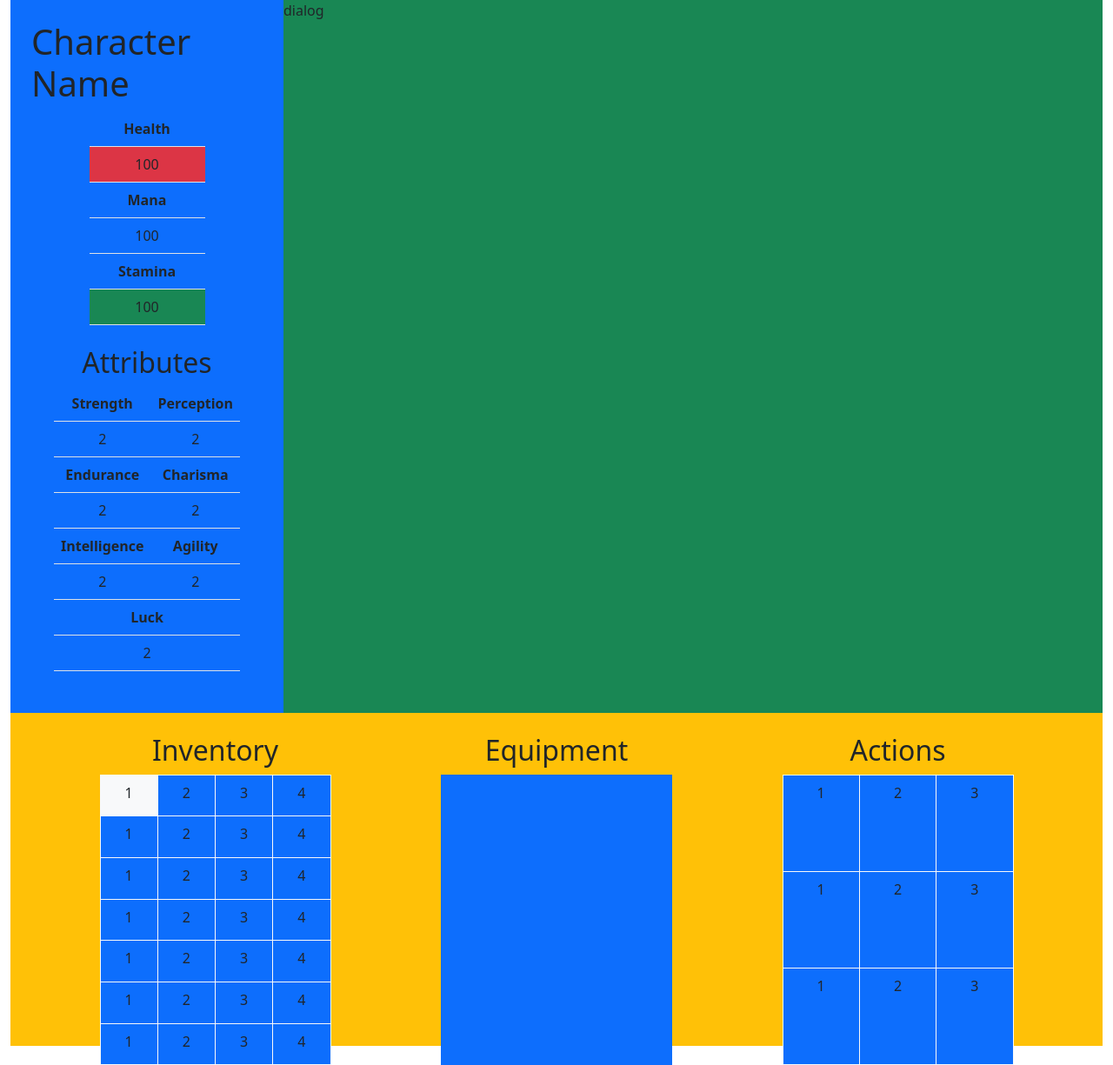
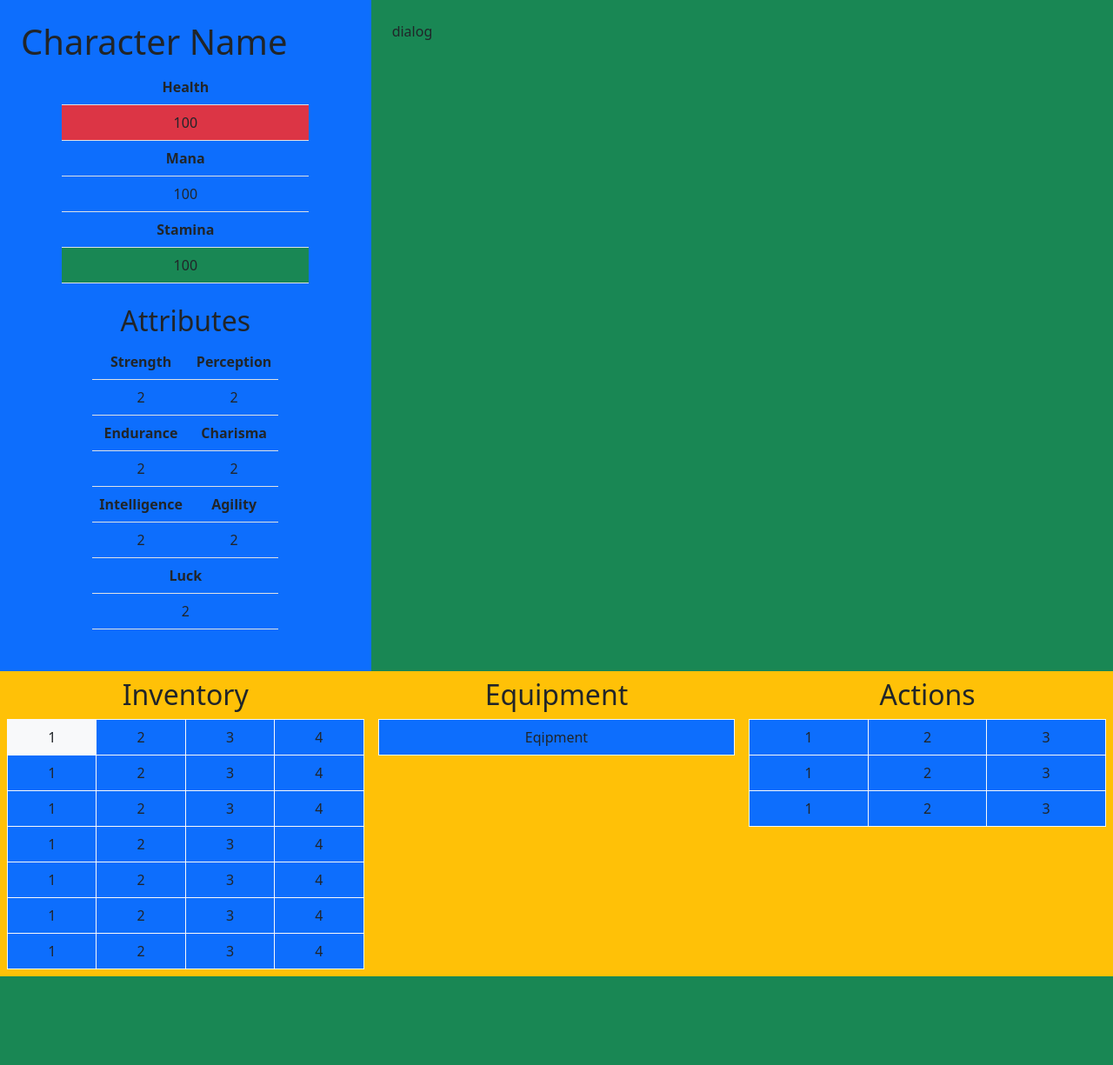
Before and after one commit to pgfrank1/PHP-MySQL-Fall-2022, a PHP site: page /adminer/projects/project4/index.php in a window 1280 px wide. Shown: the whole page at 87% size. After the commit the page ends 1123 px from the top, so only its background shows below. Run offline with PHP 8.4, Linux system fonts and the light colour scheme; some libraries are stand-ins or nearby versions.

Commit message:
UI width and height is working correctly.

```diff
--- a/projects/project4/index.php
+++ b/projects/project4/index.php
@@ -10,13 +10,12 @@
         integrity="sha384-rbsA2VBKQhggwzxH7pPCaAqO46MgnOM80zW1RWuH61DGLwZJEdK2Kadq2F9CUG65" crossorigin="anonymous">
     <title>Document</title>
 </head>
-
-<body style="height: 100% !important;">
-    <div class="container-fluid">
-        <div class="d-flex flex-row justify-content-evenly">
-                <div class="col-3 bg-primary p-4">
+<body style="min-height: 100vh !important;">
+    <div class="container-fluid row m-0 p-0">
+        <div class="d-flex flex-row justify-content-evenly p-0" style="min-height: 70vh!important;">
+                <div class="col-4 bg-primary p-4" style="min-width: 15em !important;">
                     <h1>Character Name</h1>
-                    <table class="table table-border text-center m-auto w-50">
+                    <table class="table table-border text-center m-auto w-75">
                         <tr>
                             <th>Health</th>
                         </tr>
@@ -70,14 +69,14 @@
                         </tr>
                     </table>
                 </div>
-                <div class="col-9 bg-success float-end">
+                <div class="col-8 bg-success p-4">
                     dialog
                 </div>
         </div>
-        <div class="d-flex flex-row justify-content-evenly bg-warning" style="max-height: 25% !important;">
-                <div class="col-3 p-4">
+        <div class="d-flex flex-row justify-content-evenly bg-warning p-0" style="min-height: 30vh!important;">
+                <div class="col-4 p-2">
                     <h2 class="text-center">Inventory</h2>
-                    <table class="table table-bordered border-light text-center m-auto bg-primary h-100">
+                    <table class="table table-bordered border-light text-center m-auto bg-primary">
                         <tr class="m-auto">
                             <td class="bg-light">1</td>
                             <td>2</td>
@@ -122,15 +121,17 @@
                         </tr>
                     </table>
                 </div>
-                <div class="col-3 p-4">
+                <div class="col-4 p-2">
                     <h2 class="text-center">Equipment</h2>
-                    <table class="table table-bordered border-light text-center m-auto bg-primary h-100">
-
+                    <table class="table table-bordered border-light text-center m-auto bg-primary">
+                        <tr>
+                            <td>Eqipment</td>
+                        </tr>
                     </table>
                 </div>
-                <div class="col-3 p-4">
+                <div class="col-4 p-2">
                     <h2 class="text-center">Actions</h2>
-                    <table class="table table-bordered border-light text-center m-auto bg-primary h-100">
+                    <table class="table table-bordered border-light text-center m-auto bg-primary">
                         <tr>
                             <td>1</td>
                             <td>2</td>
```
Also changed, not shown: projects/project4/pagetitles.php (line endings or trailing spaces).
